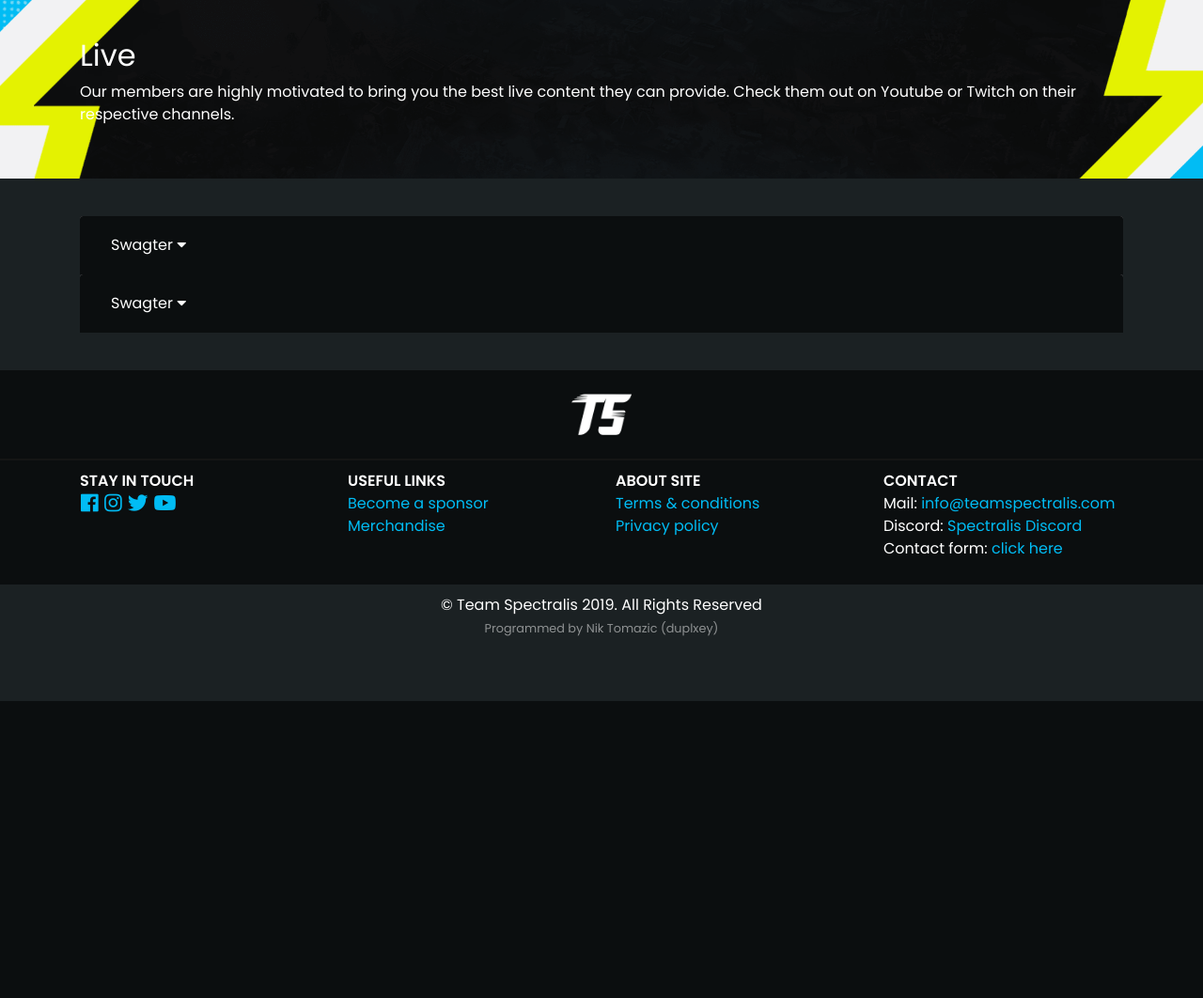
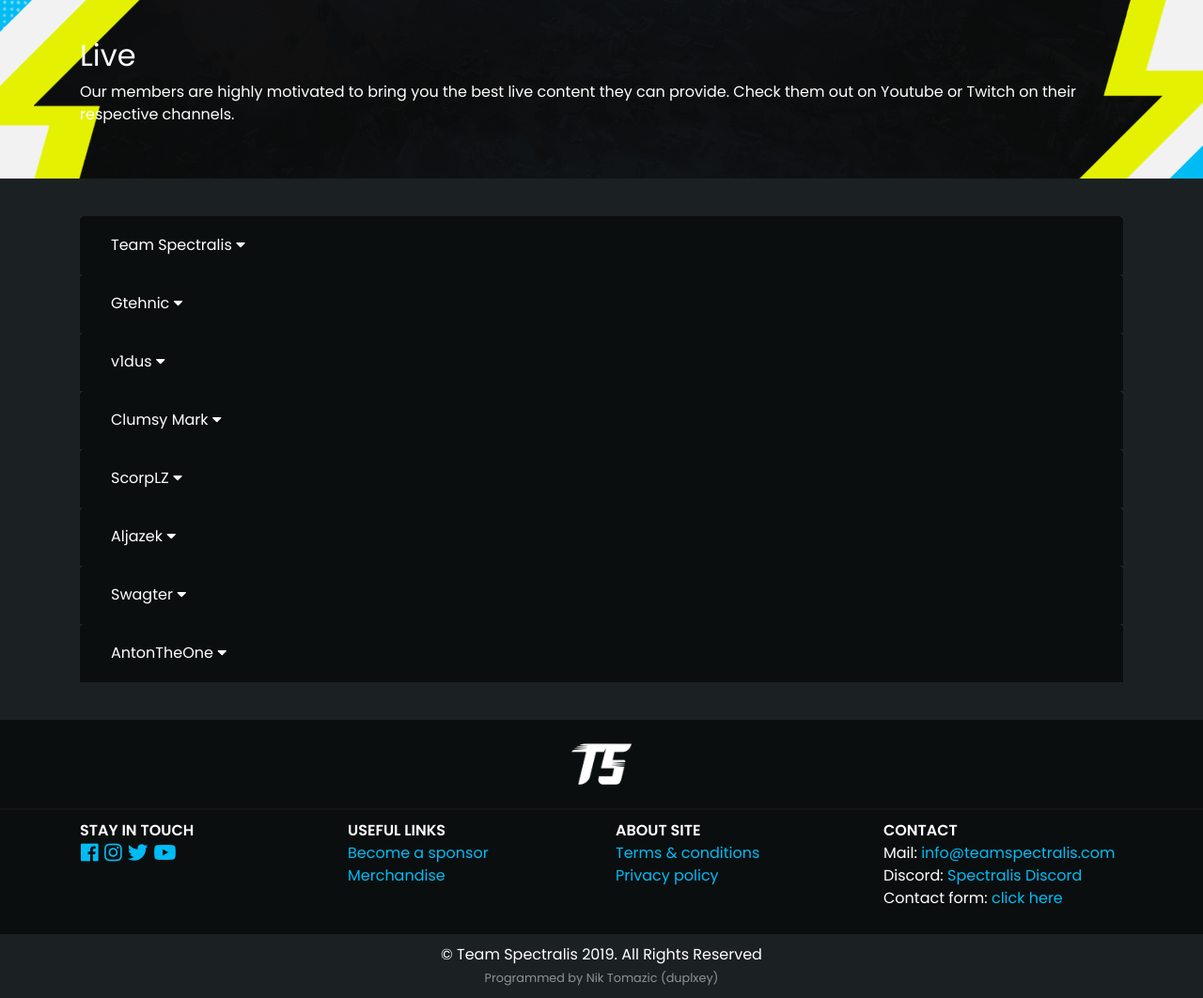
Before and after one commit to duplxey/TeamSpectralisWebsite, a PHP site: page /spectralis/live.php in a window 1280 px wide. Shown: the part 54-1116 px from the top of the page at 94% size. Before the commit the page ends 800 px from the top, so only its background shows below. Run offline with PHP 8.4, Linux system fonts and the light colour scheme; some libraries are stand-ins or nearby versions.

Commit message:
Live page script update.

```diff
--- a/live.php
+++ b/live.php
@@ -19,11 +19,17 @@
                 <div id="accordion">
                     <?php
                         $YOUTUBE_CHANNELS = array(
-                            "Swagter" => "https://www.youtube.com/embed/live_stream?channel=UCqIpJDo8G4YIeuvtKFHpx7A",
+                            "Team Spectralis" => "https://www.youtube.com/embed/live_stream?channel=UCYeVnOpF0Yt6ipAOJaFpz2g",
+                            "Gtehnic" => "https://www.youtube.com/embed/live_stream?channel=UCfBkq9Ndho8W2FJymDXeviw",
+                            "v1dus" => "https://www.youtube.com/embed/live_stream?channel=vidusslo",
+                            "Clumsy Mark" => "https://www.youtube.com/embed/live_stream?channel=UCMacEQ-nR-W2QOt1h6oUjsw",
+                            "ScorpLZ" => "https://www.youtube.com/embed/live_stream?channel=scorplz",
+                            "Aljazek" => "https://www.youtube.com/embed/live_stream?channel=UCgkTyjIHIhDoQ5QUtyNzwBA",
+                            "Swagter" => "https://www.youtube.com/embed/live_stream?channel=swagter",
                         );
 
                         $TWITCH_CHANNELS = array(
-                            "Swagter" => "https://player.twitch.tv/?channel=ogswagter",
+                            "AntonTheOne" => "https://player.twitch.tv/?channel=antontheone",
                         );
 
                         $index = 1;
```
